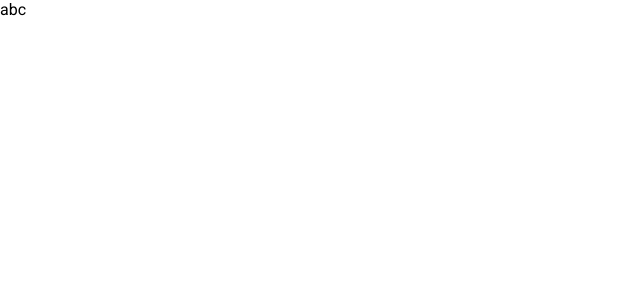
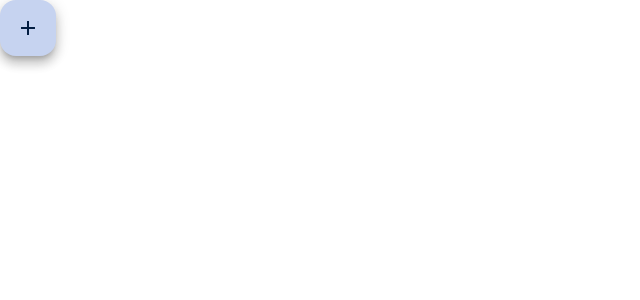
Before and after one commit to MaciejKubon/eGeniusz-app, an Angular app: page /subject in a window 1280 px wide. Shown: the top 300 px of the page, without its empty margins (0-640 px from the left). Built offline with nearby package versions, Linux system fonts and the light colour scheme.

Commit message:
add button

```diff
--- /dev/null
+++ b/src/app/component/button/add-button/add-button.component.html
@@ -0,0 +1,3 @@
+<button mat-fab aria-label="Add button">
+    <mat-icon>add</mat-icon>
+  </button>
--- a/src/app/page/subject/subject.component.html
+++ b/src/app/page/subject/subject.component.html
@@ -1,3 +1,3 @@
 <section>
-    abc
+    <app-add-button/>
 </section>
--- a/src/app/page/subject/subject.component.ts
+++ b/src/app/page/subject/subject.component.ts
@@ -1,11 +1,12 @@
 import { Component } from '@angular/core';
 import { subject } from '../../interface/interface';
+import { AddButtonComponent } from '../../component/button/add-button/add-button.component';
 
 
 @Component({
   selector: 'app-subject',
   standalone: true,
-  imports: [],
+  imports: [AddButtonComponent],
   templateUrl: './subject.component.html',
   styleUrl: './subject.component.scss'
 })
```
Also changed, not shown: src/app/component/button/add-button/add-button.component.ts (added, +14 -0 lines), src/app/component/button/add-button/add-button.component.scss (added).
